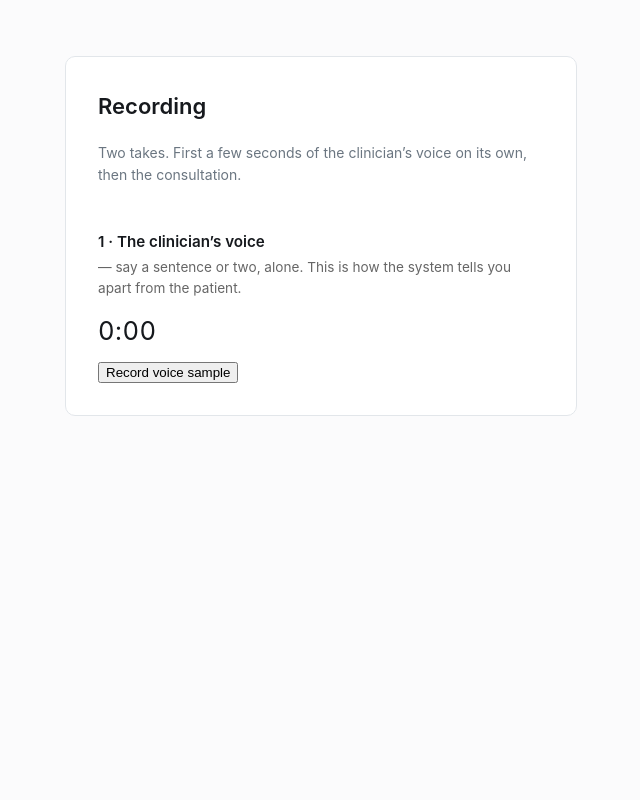
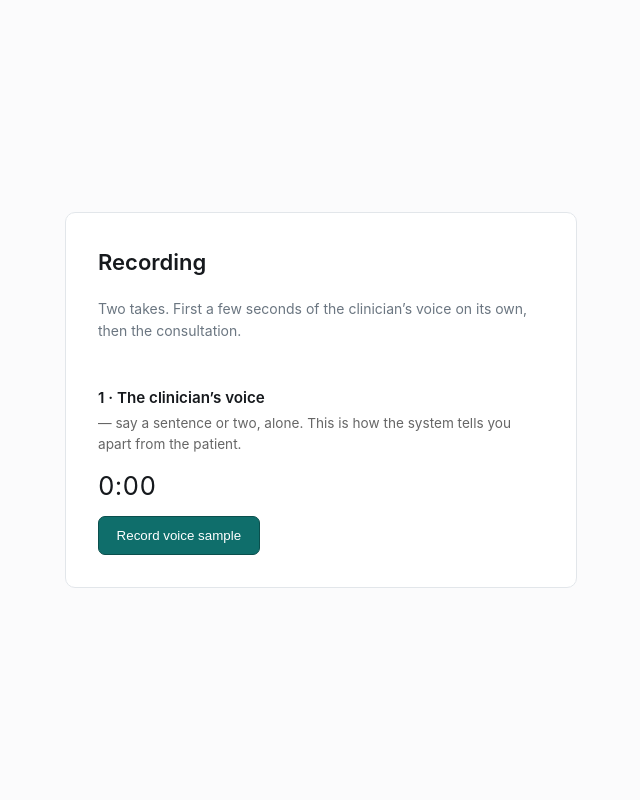
Before and after one commit to point25xengineer/mnemonica, a Python web app: template mnemonica/render/templates/record.html in a window 1280 px wide. Shown: the whole page, without its empty margins (319-959 px from the left). Run offline with Jinja, Linux system fonts and the light colour scheme; the template is opened without the code that fills it, so the values that code supplies are empty.

Commit message:
Launch fullscreen, and compose for it
--kiosk, so the screen is only ever the consultation: no menu bar, no
window frame, no tab strip. --start-fullscreen was tried first and only
maximises under the menu bar; macOS native fullscreen animates into its
own Space, which is a transition rather than the absence of one. Cmd-Q
is the way out and drops the renderers, so the existing shutdown signal
still holds — verified, server and launcher both exit clean.

Fullscreen then exposed three things that were fine in a small window.
The single-card screens were pinned to the top of a 1728px viewport,
reading as a page that failed to load rather than a step in a flow; they
now centre. The review column sat against the left edge; it keeps its
reading measure and centres, along with the header, the notice and the
discarded count.

And every button on the recording screen was a browser default: the rule
was scoped to [type=submit] and those are type=button, because they
drive MediaRecorder rather than a form. The first screen a clinician
actually touches was the unstyled one. Stop controls are now outlined
rather than filled, since they are the opposite action to the one that
started the take.

Co-Authored-By: Claude Opus 5 <noreply@anthropic.com>

```diff
--- a/mnemonica/render/static/review.css
+++ b/mnemonica/render/static/review.css
@@ -119,7 +119,7 @@ button.play:hover { text-decoration: underline; }
 .keyhint { margin: 1.25rem 1.5rem; font-size: 12px; color: var(--muted); }
 
 /* -- consent screen (U2) ----------------------------------------------- */
-.consent { max-width: 32rem; margin: 3.5rem auto; padding: 2rem; background: #fff;
+.consent { max-width: 32rem; margin: 0 auto; padding: 2rem; background: #fff;
   border: 1px solid var(--line); border-radius: 10px; }
 .consent h1 { font-size: 22px; }
 .lede { color: var(--muted); font-size: 14px; }
@@ -131,7 +131,11 @@ button.play:hover { text-decoration: underline; }
 .consent .clinician { display: block; margin-bottom: 1.4rem; }
 .consent .clinician span { display: block; font-size: 12px; color: var(--muted); margin-bottom: .3rem; }
 .consent .clinician input { width: 100%; padding: .5rem; font: inherit; border: 1px solid var(--line); border-radius: 6px; }
-.consent button[type=submit] {
+/* `[type=submit]` missed every button on the recording screen, which are
+   type=button because they drive MediaRecorder rather than a form — so the
+   first screen a clinician actually touches showed browser defaults next to
+   a styled one. */
+.consent button[type=submit], .record button {
   font: 600 15px/1 inherit; padding: .7rem 1.1rem; border-radius: 7px;
   border: 1px solid var(--ok-edge); background: var(--ok); color: #fff; cursor: pointer;
 }
@@ -139,7 +143,7 @@ button.play:hover { text-decoration: underline; }
 .fineprint { margin-top: 1.5rem; font-size: 12px; color: var(--muted); }
 
 /* -- approved ---------------------------------------------------------- */
-.done { max-width: 38rem; margin: 3.5rem auto; padding: 2rem; background: #fff;
+.done { max-width: 38rem; margin: 0 auto; padding: 2rem; background: #fff;
   border: 1px solid var(--line); border-radius: 10px; }
 .done ul { padding-left: 1.1rem; }
 .done code { font: 12px/1.6 ui-monospace, Menlo, monospace; word-break: break-all; }
@@ -211,3 +215,31 @@ h2.part:first-child { margin-top: 0; }
   .record-progress-fill { animation: breathe 2.4s ease-in-out infinite; }
 }
 @keyframes breathe { 0%, 100% { opacity: 1; } 50% { opacity: .72; } }
+
+/* -- composing for a full screen ---------------------------------------- *
+ * In kiosk the viewport is the whole display, and a 32rem card pinned to the
+ * top of it reads as a small page that failed to load rather than a step in
+ * a flow. The single-card screens centre themselves; the review screen keeps
+ * its reading measure but sits in the middle rather than against the left
+ * edge. */
+body:has(.consent), body:has(.done) {
+  min-height: 100vh;
+  display: grid;
+  place-items: center;
+  padding-block: 2rem;
+}
+
+main { margin-inline: auto; }
+.bar { padding-inline: max(1.5rem, calc((100vw - 46rem) / 2)); }
+.notice, .keyhint, .discarded {
+  margin-inline: max(1.5rem, calc((100vw - 46rem) / 2));
+}
+
+/* The stop controls read as the opposite action to the one that started the
+   take, so they should not look identical to it. */
+.record button#enroll-stop, .record button#visit-stop {
+  background: #fff; color: var(--ink); border-color: var(--rule);
+}
+.record button#enroll-stop:hover, .record button#visit-stop:hover {
+  border-color: var(--ok); color: var(--ok);
+}
```
Also changed, not shown: 1 other file.
